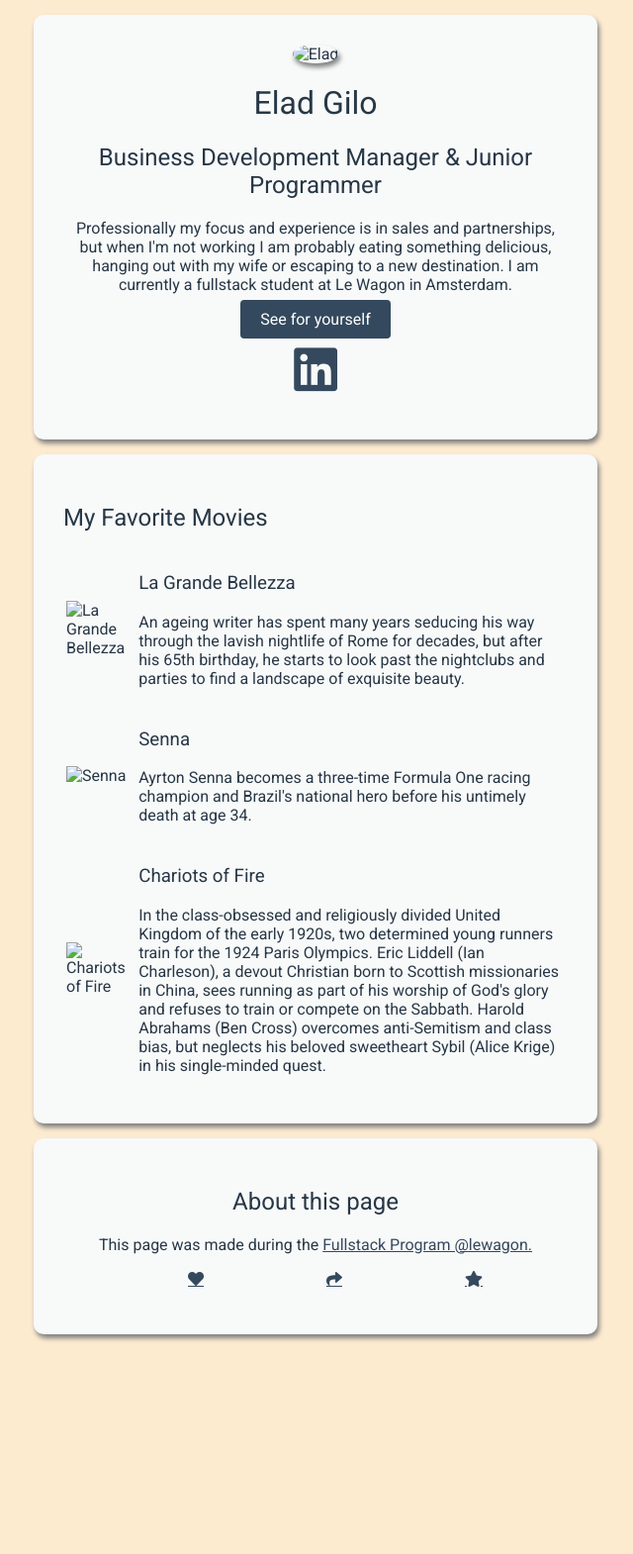
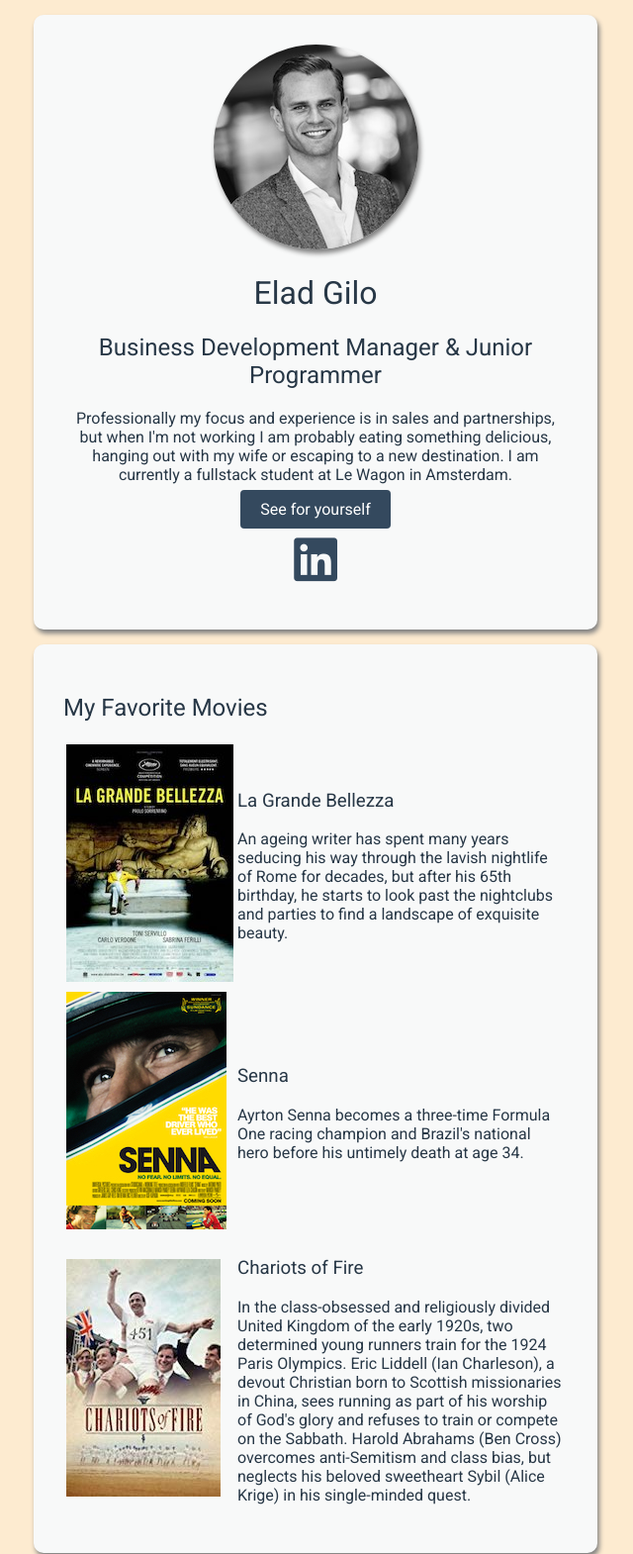
Before and after one commit to egilo/profile, a plain HTML site: page index.html in a window 1280 px wide. Shown: the top 1570 px of the page at 99% size, without its empty margins (321-961 px from the left). Before the commit the page ends 1363 px from the top, so only its background shows below. Drawn offline with Linux system fonts and the light colour scheme; the site is published under a folder, as on GitHub Pages, so addresses that start at the root find nothing.

Commit message:
corrected image pathways

```diff
--- a/index.html
+++ b/index.html
@@ -11,7 +11,7 @@
 <body>
   <div class="container">
     <div id="center" class="card">
-<img src="/images/profile_3.jpg" alt="Elad" class ="image-circle">
+<img src="images/profile_3.jpg" alt="Elad" class ="image-circle">
 <h1>Elad Gilo</h1>
   <h2>Business Development Manager & Junior Programmer</h2>
     <p>Professionally my focus and experience is in sales and partnerships, but when I'm not working I am probably eating something delicious, hanging out with my wife or escaping to a new destination. I am currently a fullstack student at Le Wagon in Amsterdam.</p>
@@ -25,7 +25,7 @@
 <table>
   <tr>
     <td>
-      <img src="/images/la_grande_bellezza.jpg" alt="La Grande Bellezza">
+      <img src="images/la_grande_bellezza.jpg" alt="La Grande Bellezza">
     </td>
     <td>
       <h3>La Grande Bellezza</h3>
@@ -34,7 +34,7 @@
   </tr>
   <tr></tr>
     <td>
-      <img src="/images/senna.jpg" alt="Senna">
+      <img src="images/senna.jpg" alt="Senna">
     </td>
     <td>
       <h3>Senna</h3>
@@ -42,7 +42,7 @@
     </td>
   <tr></tr>
     <td>
-      <img src="/images/chariots_of_fire.jpg" alt="Chariots of Fire">
+      <img src="images/chariots_of_fire.jpg" alt="Chariots of Fire">
     </td>
     <td>
       <h3>Chariots of Fire</h3>
```
